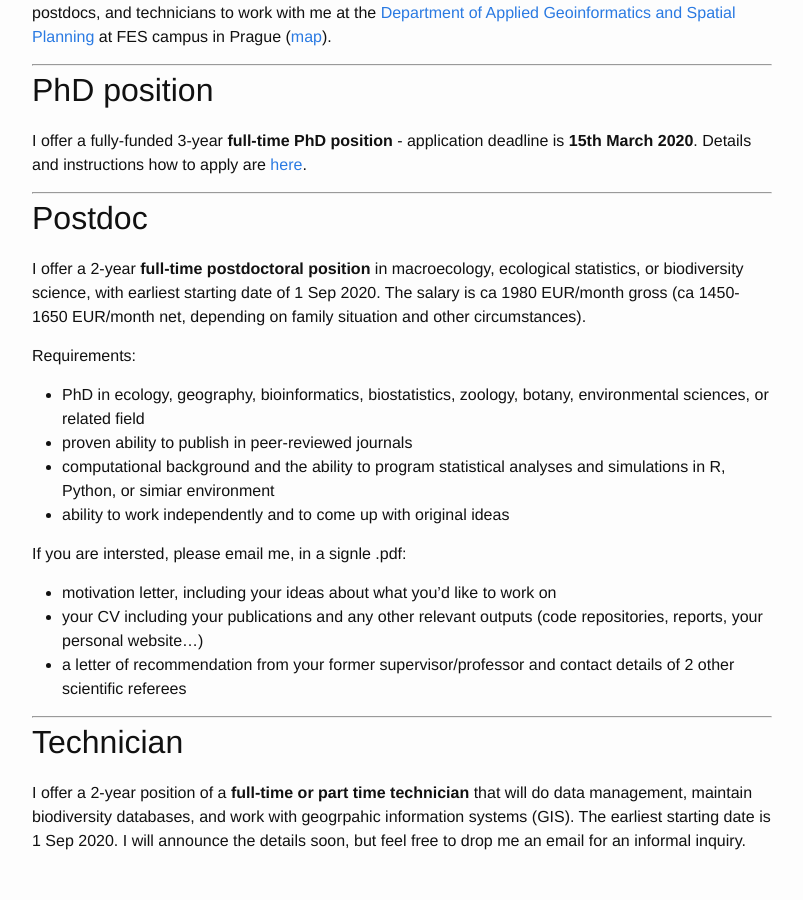
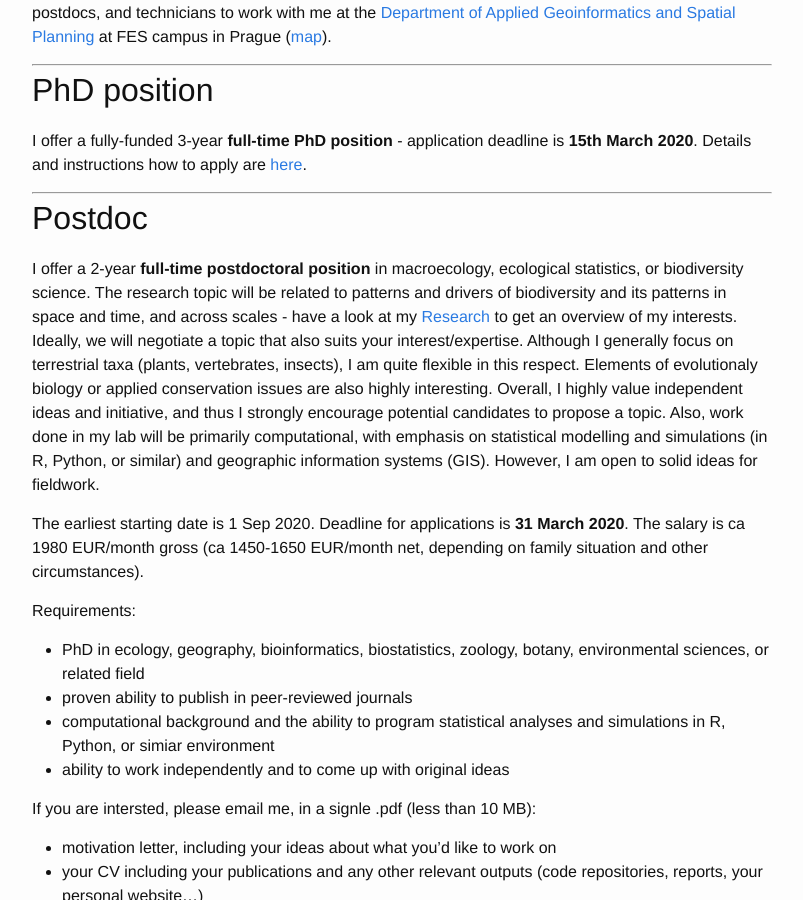
Before and after one commit to petrkeil/website, a Jekyll site: the page built from positions.md, in a window 1280 px wide and 900 px high, scrolled down 211 px. Shown: the whole window, without its empty margins (238-1041 px from the left). Built offline with Jekyll 4.4.1, drawn with Linux system fonts in a browser that asks for light colours.

Commit message:
postoc updated 6

```diff
--- a/positions.md
+++ b/positions.md
@@ -18,8 +18,9 @@
 
 ## Postdoc
 
-I offer a 2-year **full-time postdoctoral position** in macroecology, ecological statistics, or biodiversity science, with earliest starting date of 1 Sep 2020.
-The salary is ca 1980 EUR/month gross (ca 1450-1650 EUR/month net, depending on family situation and other circumstances).
+I offer a 2-year **full-time postdoctoral position** in macroecology, ecological statistics, or biodiversity science. The research topic will be related to patterns and drivers of biodiversity and its patterns in space and time, and across scales - have a look at my [Research](https://petrkeil.github.io/website//research/) to get an overview of my interests. Ideally, we will negotiate a topic that also suits your interest/expertise. Although I generally focus on terrestrial taxa (plants, vertebrates, insects), I am quite flexible in this respect. Elements of evolutionaly biology or applied conservation issues are also highly interesting. Overall, I highly value independent ideas and initiative, and thus I strongly encourage potential candidates to propose a topic. Also, work done in my lab will be primarily computational, with emphasis on statistical modelling and simulations (in R, Python, or similar) and geographic information systems (GIS). However, I am open to solid ideas for fieldwork.
+
+The earliest starting date is 1 Sep 2020. Deadline for applications is **31 March 2020**. The salary is ca 1980 EUR/month gross (ca 1450-1650 EUR/month net, depending on family situation and other circumstances).
 
 Requirements:
 
@@ -30,7 +31,7 @@
 simulations in R, Python, or simiar environment
 - ability to work independently and to come up with original ideas
 
-If you are intersted, please email me, in a signle .pdf:
+If you are intersted, please email me, in a signle .pdf (less than 10 MB):
 
 - motivation letter, including your ideas about what you'd like to work on
 - your CV including your publications and any other relevant outputs (code repositories, reports, your personal website...)
```
